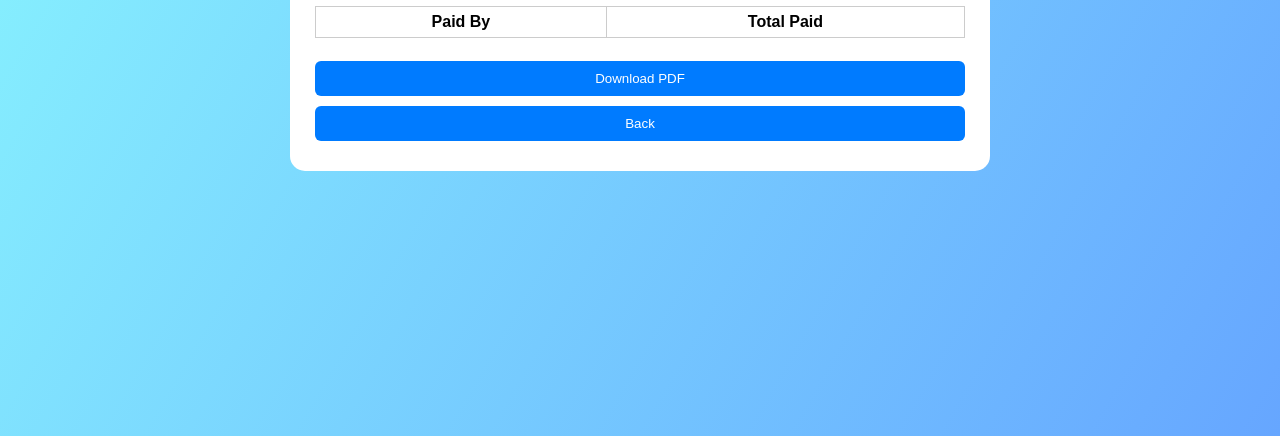
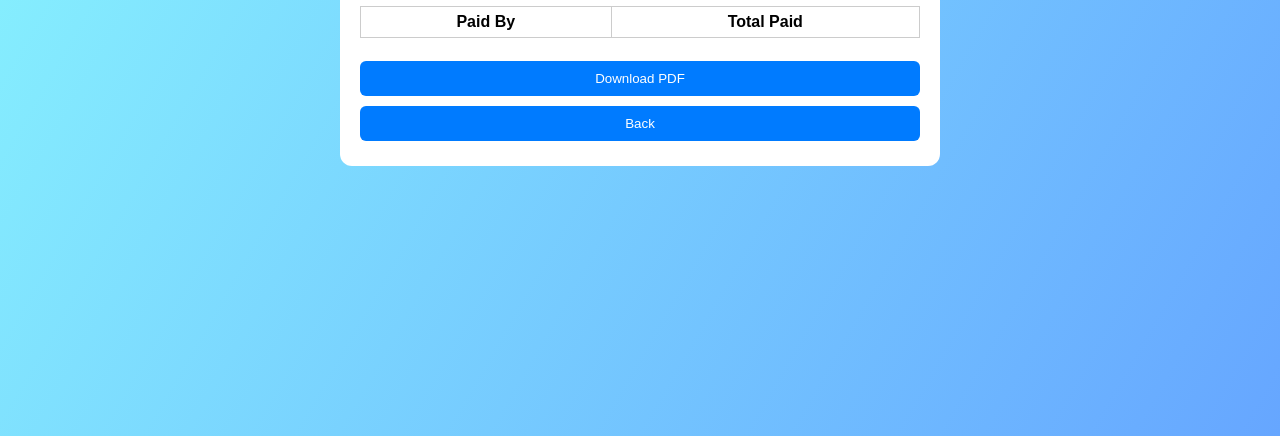
Before and after one commit to vinay3103/trip-expense-tracker, a website: page summary.html in a window 1280 px wide. Shown: the part 364-800 px from the top of the page. Drawn offline with nearby package versions, Linux system fonts and the light colour scheme; no server answers.

Commit message:
Refactor CSS styles for layout and spacing
Adjusted padding and dimensions for container and modal elements.

```diff
--- a/style.css
+++ b/style.css
@@ -1,69 +1,47 @@
-*{box-sizing:border-box}
-
+*{box-sizing:border-box;}
 body{
-margin:0;
 font-family:Arial;
 background:linear-gradient(120deg,#89f7fe,#66a6ff);
 min-height:100vh;
 display:flex;
 justify-content:center;
 align-items:center;
+margin:0;
 }
-
 .container{
 background:white;
-padding:25px;
-border-radius:15px;
-width:95%;
-max-width:700px;
+padding:20px;
+width:90%;
+max-width:600px;
+border-radius:12px;
 }
-
-.hidden{display:none}
-
 input,select,button{
 width:100%;
 padding:10px;
 margin:5px 0;
 }
-
 button{
 background:#007bff;
 color:white;
 border:none;
 border-radius:6px;
 }
-
+.hidden{display:none;}
 .modal{
 display:none;
 position:fixed;
 inset:0;
 background:rgba(0,0,0,0.6);
 }
-
 .modal-content{
 background:white;
-width:95%;
+width:90%;
 max-width:900px;
 margin:5% auto;
 padding:20px;
 border-radius:10px;
 }
-
-.table-wrapper{
-max-height:60vh;
-overflow-y:auto;
-}
-
-table{
-width:100%;
-border-collapse:collapse;
-}
-
-th,td{
-border:1px solid #ccc;
-padding:6px;
-text-align:center;
-}
-
-.red{color:red}
-.green{color:green}
+table{width:100%;border-collapse:collapse;}
+th,td{border:1px solid #ccc;padding:6px;text-align:center;}
+.red{color:red;}
+.green{color:green;}
```
